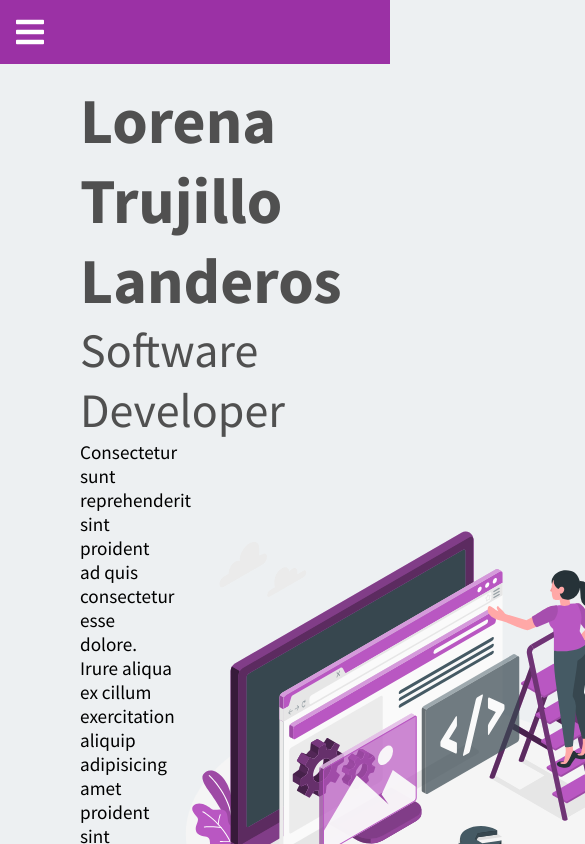
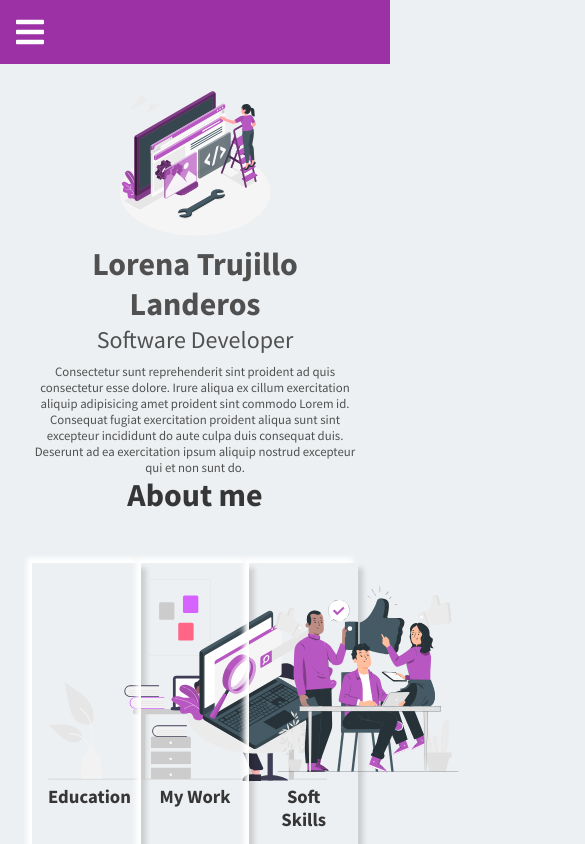
Before and after one commit to LorenitaTL/portfolio-lorena, a React (Create React App) app: page / in a window 390 px wide. Shown: the top 844 px of the page, 585 px wide, since content can reach past the window. Built offline with nearby package versions, Linux system fonts and the light colour scheme.

Commit message:
Home responsive

```diff
--- a/src/scss/app.scss
+++ b/src/scss/app.scss
@@ -22,8 +22,13 @@ body {
   background-color: $background-grey;
 }
 .main {
-  padding-left: 5rem;
-  padding-right: 5rem;
+  padding-left: 2rem;
+  padding-right: 2rem;
+
+  @include desktop() {
+    padding-left: 5rem;
+    padding-right: 5rem;
+  }
 }
 
 .subtitle {
--- a/src/scss/components/_home.scss
+++ b/src/scss/components/_home.scss
@@ -1,11 +1,35 @@
 .home {
   padding-top: 5rem;
   display: flex;
-  justify-content: space-around;
+  flex-wrap: wrap-reverse;
+  justify-content: center;
   align-items: center;
+  color: lighten($dark-grey, 10);
+
+  .img-main {
+    height: 10rem;
+  }
 
   .details {
+    text-align: center;
+  }
+  h1 {
+    font-size: 2rem;
+  }
+  h3 {
+    font-size: 1.5rem;
+    font-weight: 400;
+  }
+  p {
+    margin-top: 0.5rem;
+    font-size: 0.8rem;
+  }
+
+  @include desktop() {
+    justify-content: space-around;
+    .details {
       width: 40%;
+      text-align: left;
     }
     .img-main {
       height: 30rem;
@@ -13,14 +37,12 @@
 
     h1 {
       font-size: 4rem;
-    color: lighten($dark-grey, 10);
     }
     h3 {
-    color: lighten($dark-grey, 10);
       font-size: 3rem;
-    font-weight: 400;
     }
     p {
       font-size: 1.2rem;
     }
   }
+}
```
Lines whose indentation alone changed are shown as unchanged.
